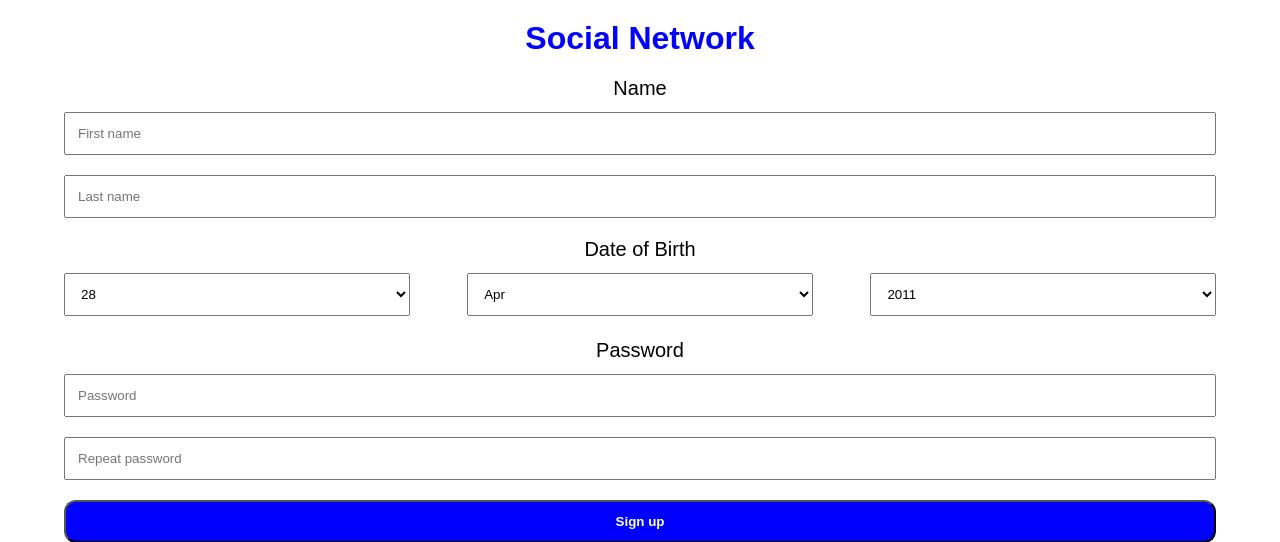
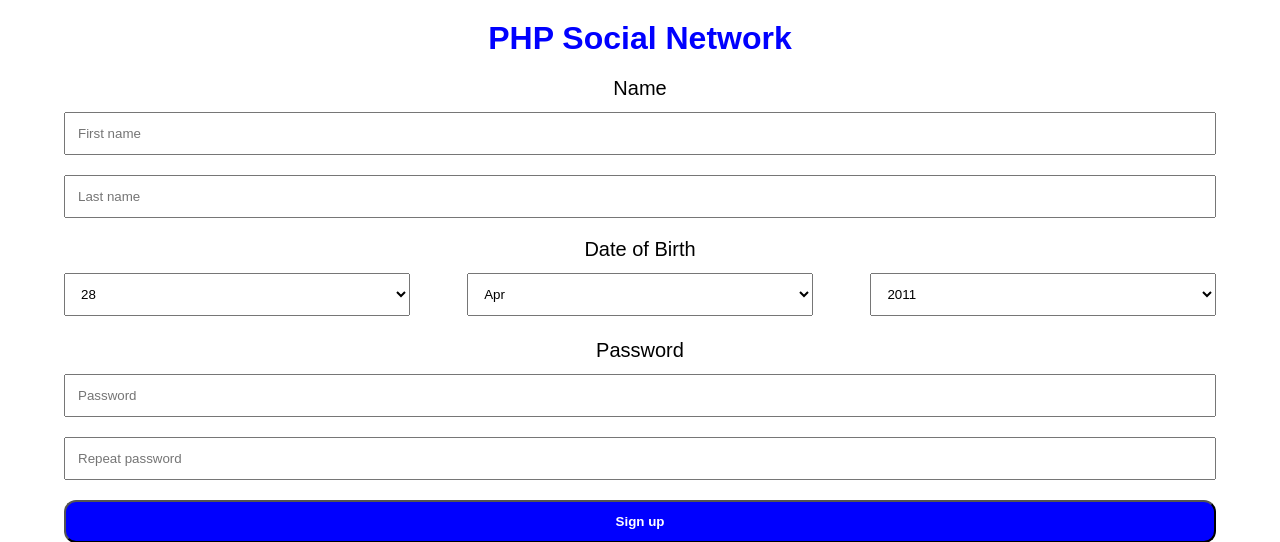
Before and after one commit to BrendanGasparin/php-social-network, a PHP site: page /signup.php in a window 1280 px wide. Shown: the top 542 px of the page. Run offline with PHP 8.4, Linux system fonts and the light colour scheme.

Commit message:
Change all on-screen mentions of Social Network to PHP Social Network

```diff
--- a/public_html/index.php
+++ b/public_html/index.php
@@ -4,7 +4,7 @@
     <meta charset="utf-8" />
     <meta name="viewport" content="width=device-width, initial-scale=1.0" />
     <meta http-equiv="X-UA-Compatible" content="ie=edge" />
-    <title>Social Network</title>
+    <title>PHP Social Network</title>
     <link href="./css/style.css" rel="stylesheet" />
     <link href="./css/userform.css" rel="stylesheet" />
   </head>
--- a/public_html/signup.php
+++ b/public_html/signup.php
@@ -4,13 +4,13 @@
     <meta charset="utf-8" />
     <meta name="viewport" content="width=device-width, initial-scale=1.0" />
     <meta http-equiv="X-UA-Compatible" content="ie=edge" />
-    <title>Social Network</title>
+    <title>PHP Social Network</title>
     <link href="./css/style.css" rel="stylesheet" />
     <link href="./css/userform.css" rel="stylesheet" />
   </head>
   <body>
     <header>
-    <h1>Social Network</h1>
+    <h1>PHP Social Network</h1>
     </header>
     <main>
       <form action="." class="user-form" method="post">
```
